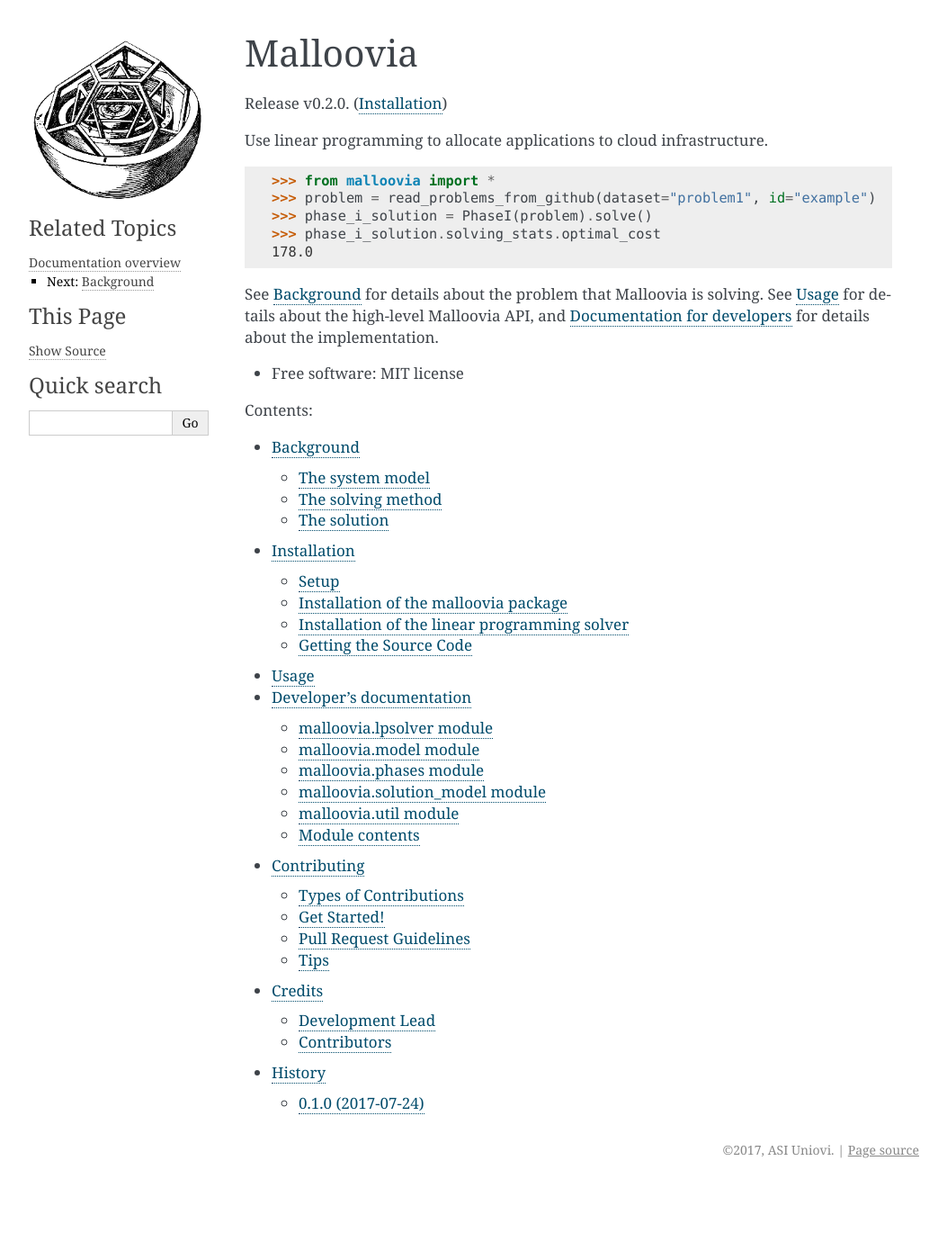
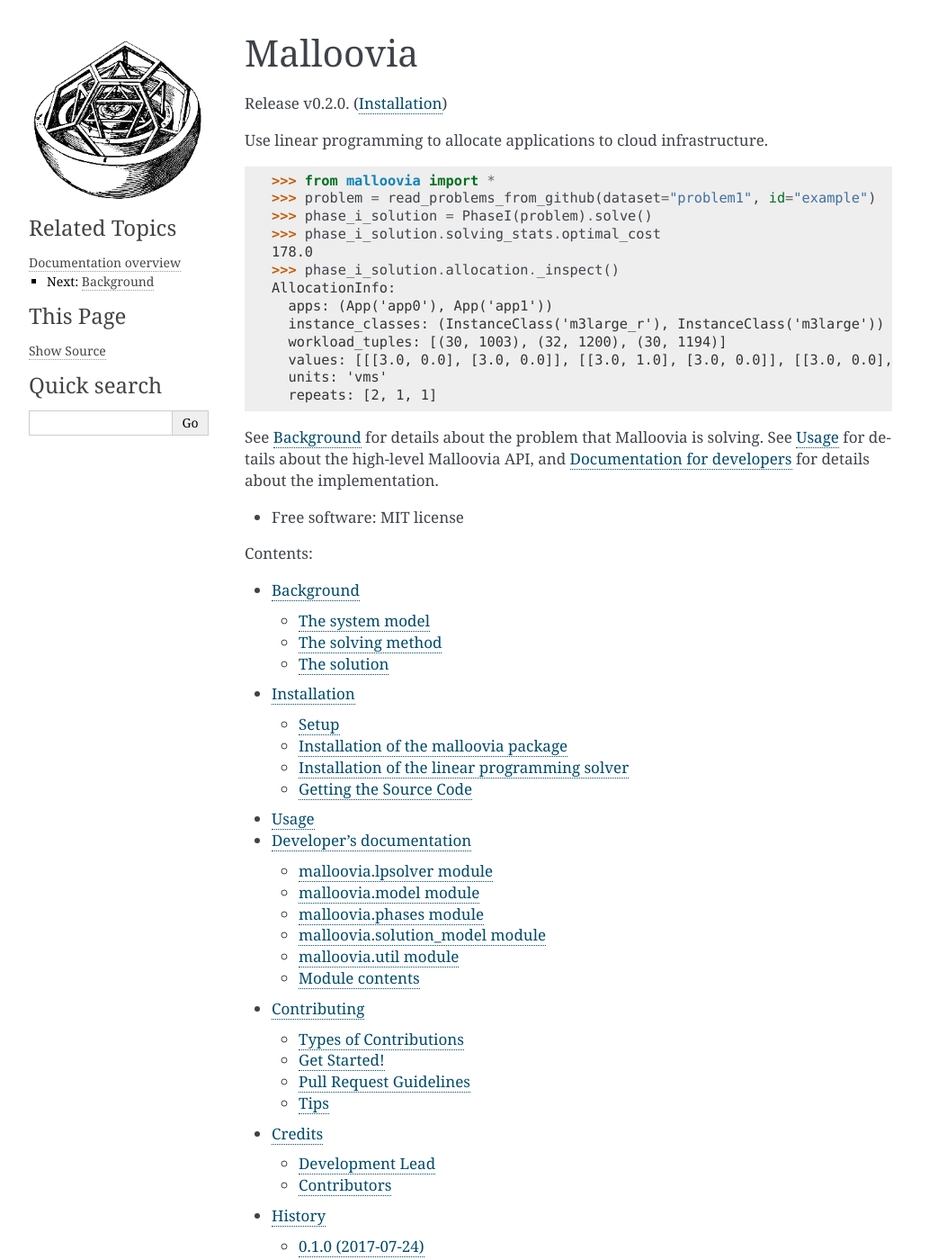
Before and after one commit to asi-uniovi/malloovia, a Sphinx documentation site: the page built from docs/index.rst, in a window 1280 px wide and 1400 px high. Shown: the whole window at 90% size, without its empty margins (118-1171 px from the left). Built offline with Sphinx 7.4.7, drawn with Linux system fonts in a browser that asks for light colours; the version number is read from the project's files by our own code.

```diff
--- a/docs/index.rst
+++ b/docs/index.rst
@@ -33,6 +33,14 @@ Use linear programming to allocate applications to cloud infrastructure.
         >>> phase_i_solution = PhaseI(problem).solve()
         >>> phase_i_solution.solving_stats.optimal_cost
         178.0
+        >>> phase_i_solution.allocation._inspect()
+        AllocationInfo:
+          apps: (App('app0'), App('app1'))
+          instance_classes: (InstanceClass('m3large_r'), InstanceClass('m3large'))
+          workload_tuples: [(30, 1003), (32, 1200), (30, 1194)]
+          values: [[[3.0, 0.0], [3.0, 0.0]], [[3.0, 1.0], [3.0, 0.0]], [[3.0, 0.0], [3.0, 0.0]]]
+          units: 'vms'
+          repeats: [2, 1, 1]
 
 See :ref:`background` for details about the problem that Malloovia is solving.
 See :ref:`usage` for details about the high-level Malloovia API, and :ref:`Documentation for developers <developers>` for details about the implementation.
```
Also changed, not shown: HISTORY.rst (+9 -0 lines).
